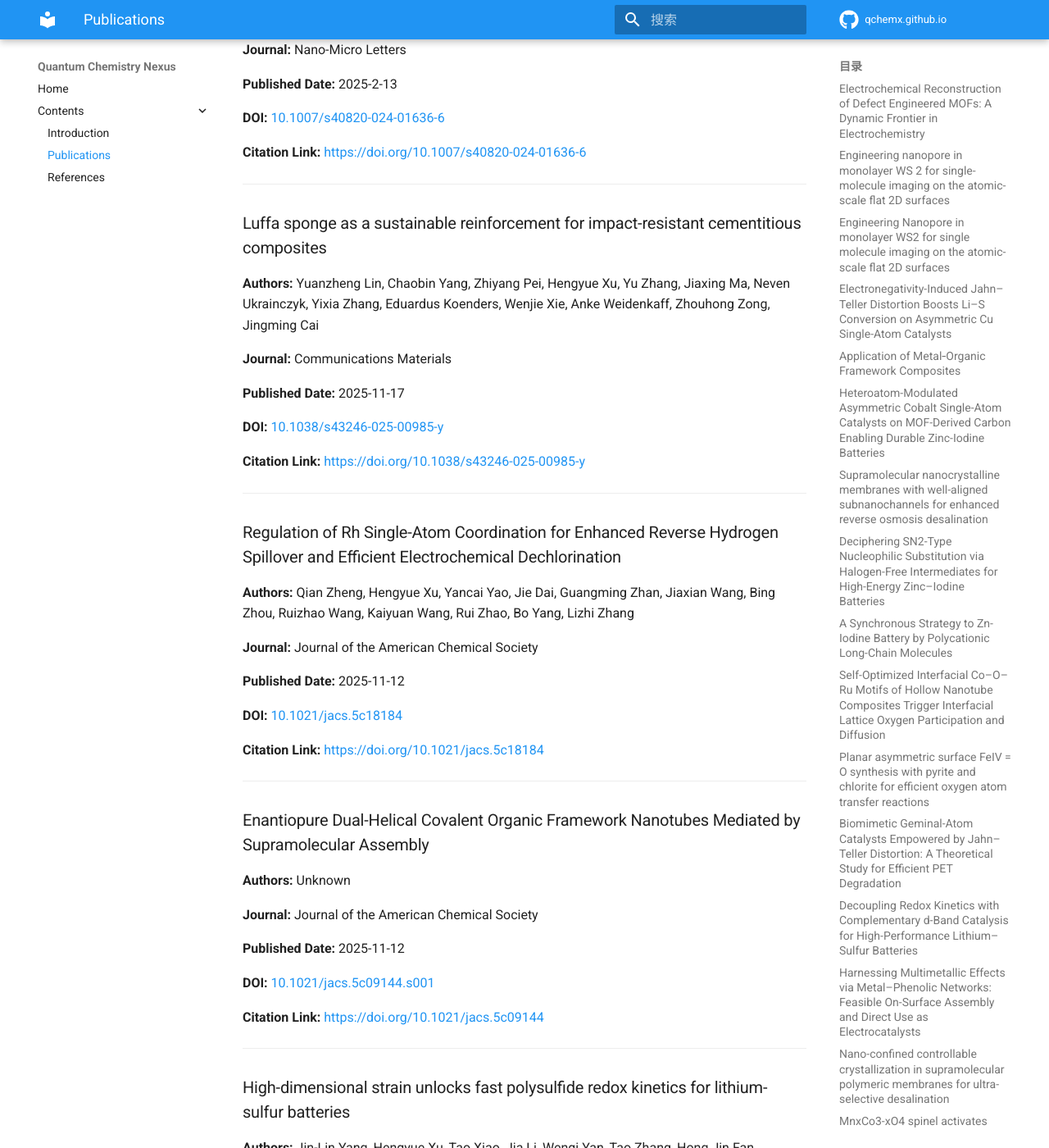
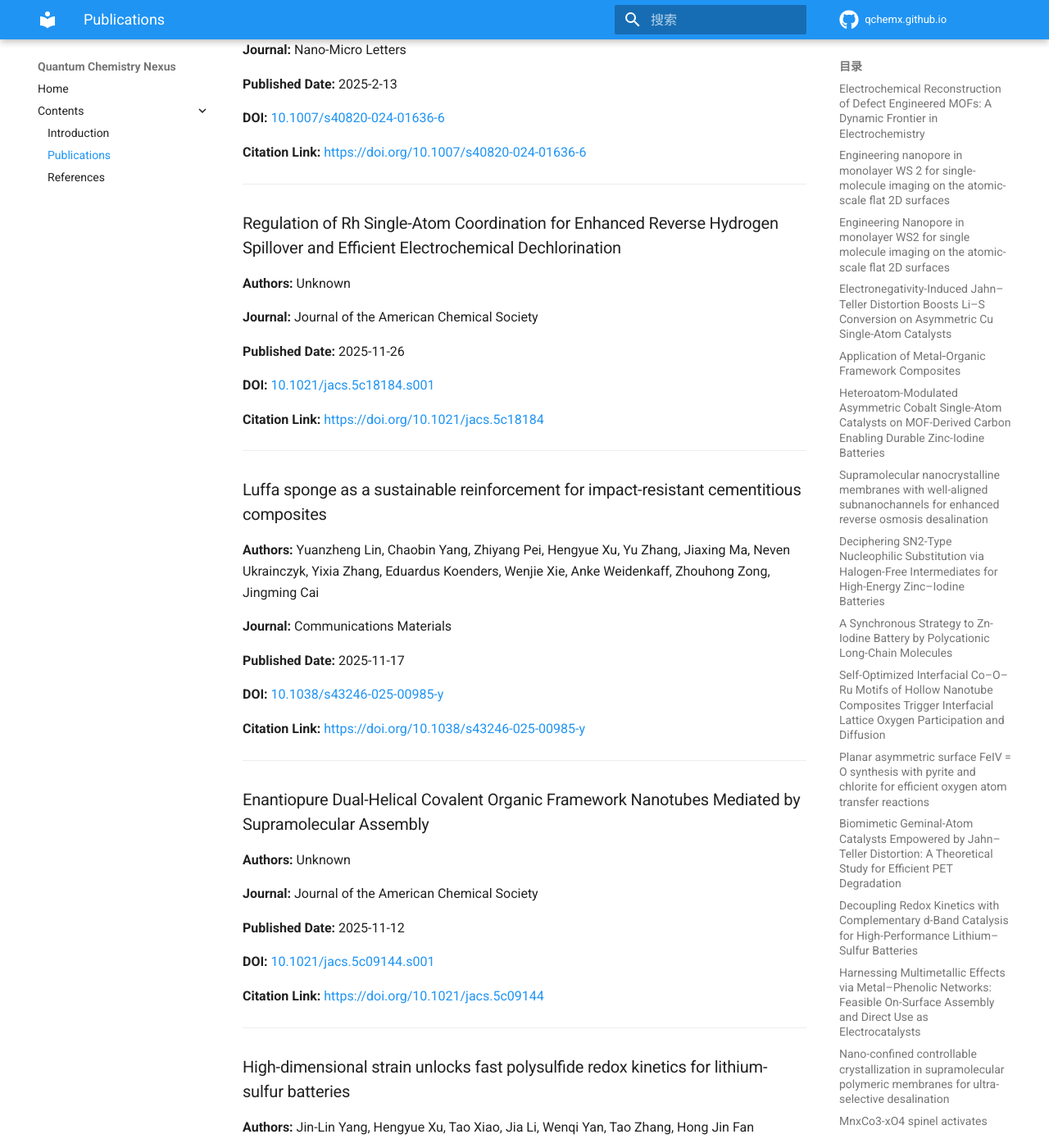
Before and after one commit to QChemX/qchemx.github.io, an MkDocs documentation site: the page built from docs/publications.md, in a window 1280 px wide and 1400 px high, scrolled down 6524 px. Shown: the whole window at 82% size. Built offline with MkDocs 1.6.1 and Material for MkDocs 9.7.7, drawn with Linux system fonts in a browser that asks for light colours; comment, search, counter and statistics services are not loaded.

Commit message:
[orcid sync] Update publications

```diff
--- a/docs/publications.md
+++ b/docs/publications.md
@@ -310,6 +310,22 @@ This page was generated automatically.
 
 ---
 
+### Regulation of Rh Single-Atom Coordination for Enhanced Reverse Hydrogen Spillover and Efficient Electrochemical Dechlorination
+
+**Authors:** Unknown
+
+**Journal:** Journal of the American Chemical Society
+
+**Published Date:** 2025-11-26
+
+**DOI:** [10.1021/jacs.5c18184.s001](https://doi.org/10.1021/jacs.5c18184.s001)
+
+**Citation Link:** [https://doi.org/10.1021/jacs.5c18184](https://doi.org/10.1021/jacs.5c18184)
+
+
+
+---
+
 ### Luffa sponge as a sustainable reinforcement for impact-resistant cementitious composites
 
 **Authors:** Yuanzheng Lin, Chaobin Yang, Zhiyang Pei, Hengyue Xu, Yu Zhang, Jiaxing Ma, Neven Ukrainczyk, Yixia Zhang, Eduardus Koenders, Wenjie Xie, Anke Weidenkaff, Zhouhong Zong, Jingming Cai
@@ -321,22 +337,6 @@ This page was generated automatically.
 **DOI:** [10.1038/s43246-025-00985-y](https://doi.org/10.1038/s43246-025-00985-y)
 
 **Citation Link:** [https://doi.org/10.1038/s43246-025-00985-y](https://doi.org/10.1038/s43246-025-00985-y)
-
-
-
----
-
-### Regulation of Rh Single-Atom Coordination for Enhanced Reverse Hydrogen Spillover and Efficient Electrochemical Dechlorination
-
-**Authors:** Qian Zheng, Hengyue Xu, Yancai Yao, Jie Dai, Guangming Zhan, Jiaxian Wang, Bing Zhou, Ruizhao Wang, Kaiyuan Wang, Rui Zhao, Bo Yang, Lizhi Zhang
-
-**Journal:** Journal of the American Chemical Society
-
-**Published Date:** 2025-11-12
-
-**DOI:** [10.1021/jacs.5c18184](https://doi.org/10.1021/jacs.5c18184)
-
-**Citation Link:** [https://doi.org/10.1021/jacs.5c18184](https://doi.org/10.1021/jacs.5c18184)
 
 
 
```
